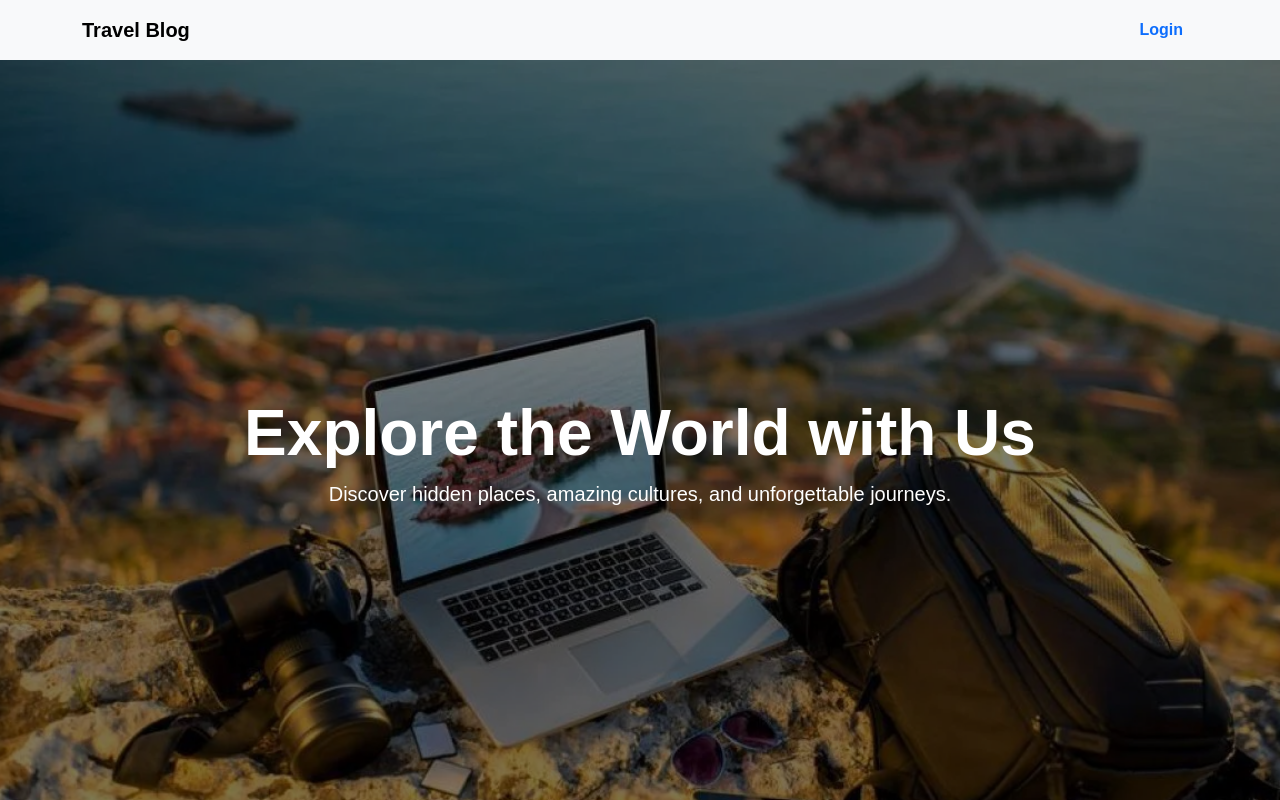
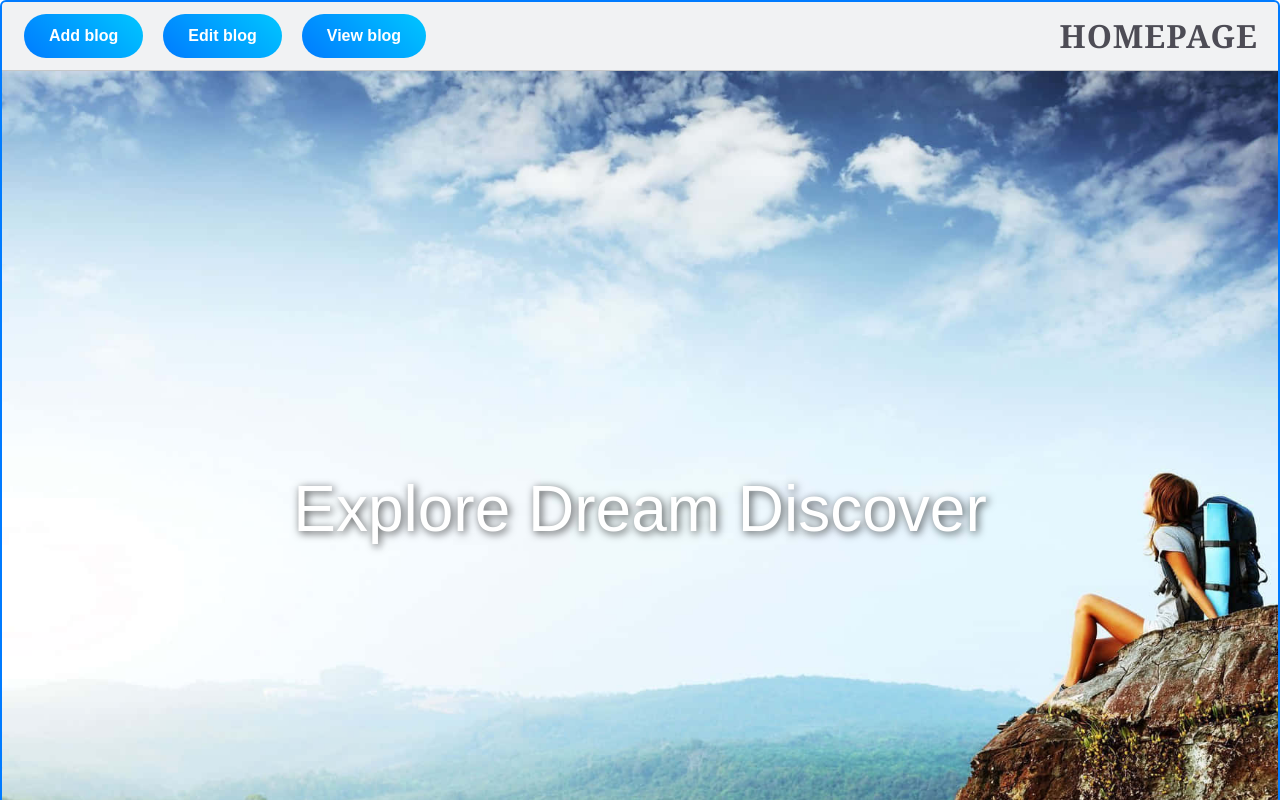
Before and after one commit to kepsi123/myproject, a React (Vite) app in the folder myproject/: page / in a window 1280 px wide. Shown: the top 800 px of the page. Built offline with nearby package versions, Linux system fonts and the light colour scheme.

Commit message:
creaated Homepage

```diff
--- a/myproject/package.json
+++ b/myproject/package.json
@@ -10,6 +10,7 @@
     "preview": "vite preview"
   },
   "dependencies": {
+    "bootstrap": "^5.3.8",
     "react": "^19.1.1",
     "react-dom": "^19.1.1",
     "react-router-dom": "^7.9.1"
--- a/myproject/src/App.jsx
+++ b/myproject/src/App.jsx
@@ -2,13 +2,15 @@ import React from "react";
 import { BrowserRouter, Routes, Route } from "react-router-dom";
 import Landingpage from "./components/Landingpage";
 import Loginpage from "./components/Loginpage";
+import Homepage from "./components/Homepage";
 
 function App() {
   return (
     <BrowserRouter>
       <Routes>
-        <Route path="/" element={<Landingpage />} />
+        <Route path="/Landing" element={<Landingpage />} />
         <Route path="/login" element={<Loginpage />} />
+        <Route path="/" element={<Homepage />} />
       </Routes>
     </BrowserRouter>
   );
--- /dev/null
+++ b/myproject/src/components/Homepage.css
@@ -0,0 +1,78 @@
+/* Homepage.css */
+
+/* Card styling */
+.card {
+  height: 950px;                     /* Adjust height as needed */
+  border: 2px solid #007bff;
+  background-color: #f8f9fa;
+  display: flex;
+  flex-direction: column;
+}
+
+/* Card body with background image */
+.card-body {
+  background-image: url("/Homepage.jpg");  /* Path to your image in /public folder */
+  background-size: cover;                  /* Cover the entire area */
+  background-position: center;             /* Center the image */
+  background-repeat: no-repeat;            /* Prevent tiling */
+  background-attachment: fixed;            /* Fix image while scrolling */
+  width: 100%;
+  height: 100%;
+
+  display: flex;                           /* Flex to center content */
+  justify-content: center;
+  align-items: center;
+}
+
+/* Quote styling */
+.card-body h1 {
+  color: white;                            /* White text for contrast */
+  font-size: 4rem;                         /* Large font for impact */
+  text-align: center;
+  text-shadow: 2px 2px 8px rgba(0,0,0,0.7); /* Shadow for readability */
+  font-family: 'Arial', sans-serif;       /* Choose a clean font */
+  margin: 0;                               /* Remove default margin */
+  padding: 0 20px;                         /* Padding for smaller screens */
+}
+
+/* Card header buttons styling */
+.card-header {
+  display: flex;
+  justify-content: space-between;         /* Buttons left, text right */
+  align-items: center;
+  padding: 10px 20px;
+}
+
+.card-header .btn {
+  margin: 0 10px;                         /* Space between buttons */
+  padding: 10px 25px;                      /* Bigger clickable area */
+  font-weight: bold;
+  font-size: 1rem;
+  border-radius: 50px;                     /* Rounded pill-shaped buttons */
+  border: none;                             /* Remove default border */
+  background: linear-gradient(45deg, #007bff, #00c6ff); /* Gradient background */
+  color: white;                             /* White text */
+  transition: all 0.3s ease;               /* Smooth hover effect */
+  cursor: pointer;
+}
+
+/* Hover effect for buttons */
+.card-header .btn:hover {
+  transform: translateY(-3px);             /* Slight lift */
+  box-shadow: 0 5px 15px rgba(0,0,0,0.3); /* Shadow on hover */
+}
+
+/* Homepage text on right side */
+/* Homepage text on right side */
+.header-title {
+  font-size: 2rem;                        /* Larger, prominent font */
+  font-weight: bold;                       /* Bold for emphasis */
+  font-family: 'Georgia', serif;           /* Elegant serif font */
+  color: #03010eb0;                          /* Modern, warm color */
+  text-transform: uppercase;               /* Optional: uppercase for style */
+  letter-spacing: 1px;                     /* Slight spacing between letters */
+  background: none;                        /* Remove background */
+  padding: 0;                              /* No extra padding */
+  border: none;                            /* Remove border */
+  box-shadow: none;                        /* Remove shadow */
+}
--- /dev/null
+++ b/myproject/src/components/Homepage.jsx
@@ -0,0 +1,31 @@
+import React from 'react'
+import './Homepage.css';
+
+function Homepage() {
+  return (
+    <div className="card text-center">
+  <div className="card-header">
+    <ul className="nav nav-pills card-header-pills">
+      <li className="nav-item">
+       <button type="button" class="btn btn-light">Add blog</button>
+      </li>
+      <li className="nav-item">
+       <button type="button" class="btn btn-light">Edit blog</button>
+      </li>
+      <li className="nav-item">
+        <button type="button" class="btn btn-light">View blog</button>
+      </li>
+    </ul>
+       <span className="header-title">Homepage</span>
+  </div>
+  <div className="card-body">
+    <h1>Explore Dream Discover</h1>
+
+
+
+  </div>
+</div>
+  )
+}
+
+export default Homepage
```
Also changed, not shown: myproject/public/Homepage.jpg (added), 1 other file (tests, documents, lock files or other folders).
